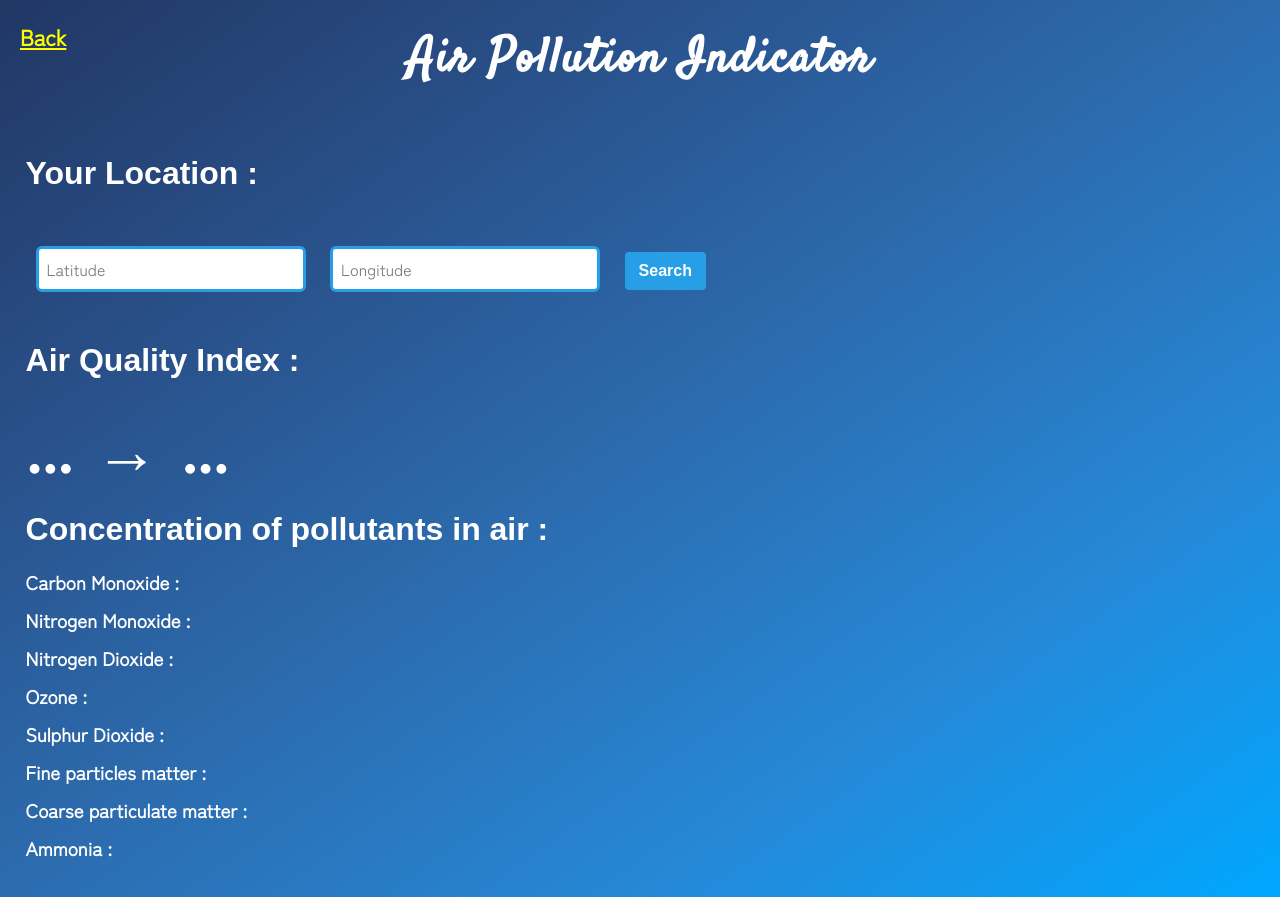
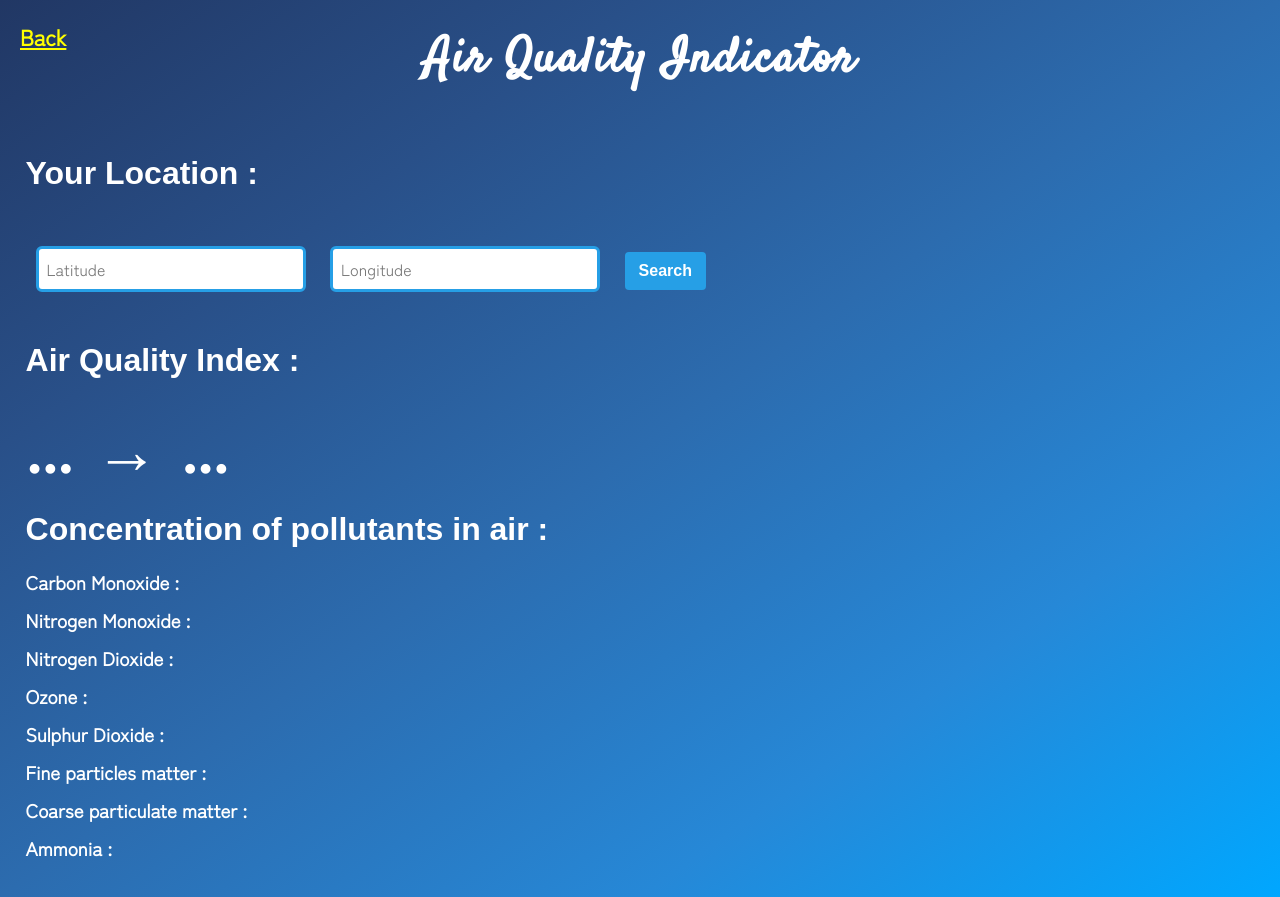
Before and after one commit to cool-man-vk/Blazer, a plain HTML site: page air-quality/index.html in a window 1280 px wide. Drawn offline with Linux system fonts and the light colour scheme.

Commit message:
Update index.html

```diff
--- a/air-quality/index.html
+++ b/air-quality/index.html
@@ -4,7 +4,7 @@
 <head>
 	<meta charset="UTF-8">
 	<meta name="viewport" content="width=device-width, initial-scale=1.0">
-	<title>Air Pollution Indicator</title>
+	<title>Air Quality Indicator</title>
 	<link rel="stylesheet" href="./style.css" />
 </head>
 <body>
@@ -12,7 +12,7 @@
 		<a href="/">Back</a>
 	</div>
 	<div class="root">
-		<h1 class="heading">Air Pollution Indicator</h1>
+		<h1 class="heading">Air Quality Indicator</h1>
 		<div class="location-container">
 			<h2 class="sub-heading">Your Location :</h2>
 			<label for="error-msg" style="color: red;"></label><br />
```
